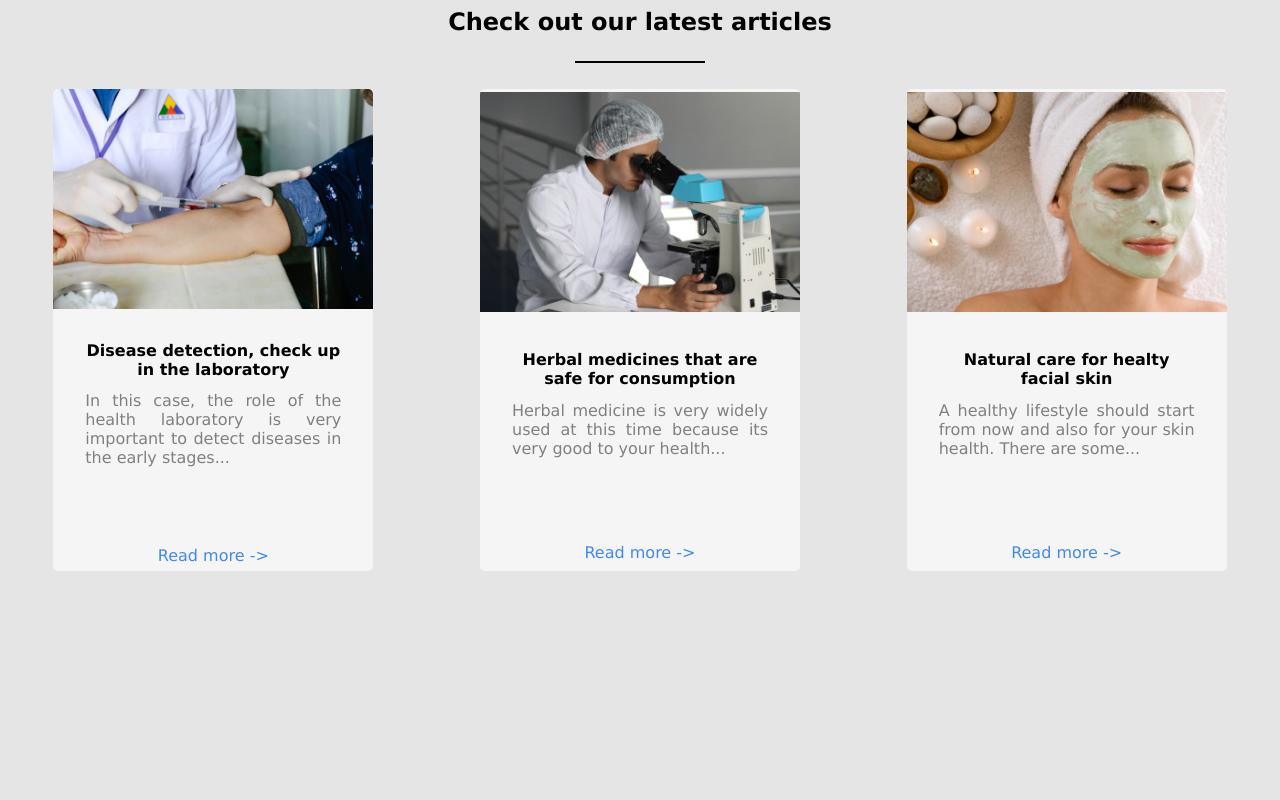
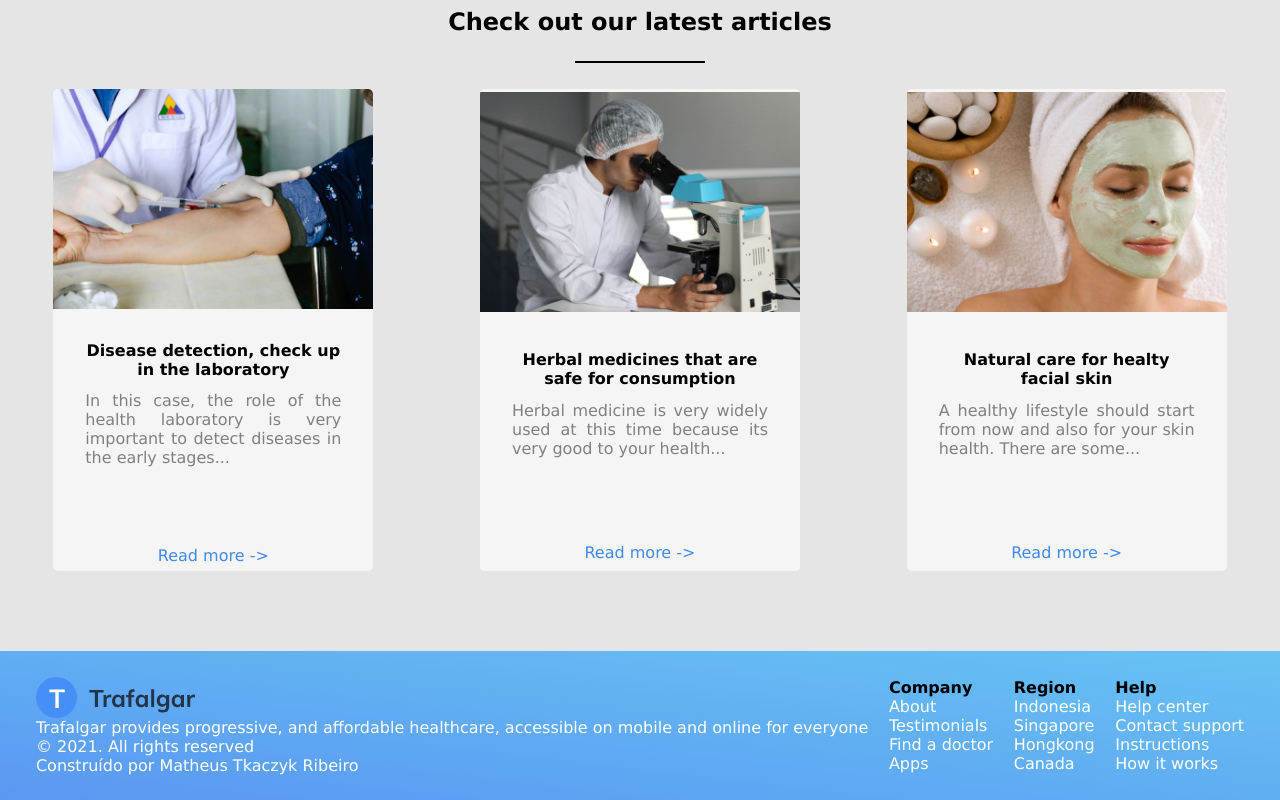
Before and after one commit to matheustkaczyk/trafalgar-landing-page, a React (Vite) app: page / in a window 1280 px wide. Shown: the part 2733-3533 px from the top of the page. Before the commit the page ends 3384 px from the top, so only its background shows below. Built offline with nearby package versions, Linux system fonts and the light colour scheme.

Commit message:
feat: footer estruturado e estilizado

```diff
--- a/src/App.jsx
+++ b/src/App.jsx
@@ -9,6 +9,7 @@ import Leading from './pages/Leading';
 import Services from './pages/Services';
 import Customers from './pages/Customers';
 import Articles from './pages/Articles';
+import Footer from './components/Footer';
 
 function App() {
   return (
@@ -19,6 +20,7 @@ function App() {
       <Leading />
       <Customers />
       <Articles />
+      <Footer />
     </div>
   )
 }
--- a/src/App.scss
+++ b/src/App.scss
@@ -349,3 +349,36 @@ header {
     }
   }
 }
+
+footer {
+  width: 100%;
+
+  .footer-wrapper {
+    display: flex;
+    flex-direction: row;
+    justify-content: space-around;
+    align-items: center;
+    background-image: linear-gradient(to bottom left, #67C3F3, #5A98F2);
+    color: white;
+    padding: 2%;
+
+    .footer-infos {
+      display: flex;
+      flex-direction: column;
+      align-items: flex-start;
+      justify-content: space-around;
+    }
+
+    h4 {
+      color: black;
+    }
+
+    ul {
+      list-style: none;
+
+      li {
+        cursor: pointer;
+      }
+    }
+  }
+}
--- a/src/components/Footer/index.jsx
+++ b/src/components/Footer/index.jsx
@@ -0,0 +1,45 @@
+import logo from '../../assets/logo.svg';
+
+const Footer = () => {
+  return(
+    <footer>
+      <div className='footer-wrapper'>
+        <div className='footer-infos'>
+          <img src={logo} alt="logo" />
+          <p>Trafalgar provides progressive, and affordable healthcare, accessible on mobile and online for everyone</p>
+          <p>© 2021. All rights reserved</p>
+          <p>Construído por Matheus Tkaczyk Ribeiro</p>
+        </div>
+        <div>
+          <h4>Company</h4>
+          <ul>
+            <li>About</li>
+            <li>Testimonials</li>
+            <li>Find a doctor</li>
+            <li>Apps</li>
+          </ul>
+        </div>
+        <div>
+          <h4>Region</h4>
+          <ul>
+            <li>Indonesia</li>
+            <li>Singapore</li>
+            <li>Hongkong</li>
+            <li>Canada</li>
+          </ul>
+        </div>
+        <div>
+          <h4>Help</h4>
+          <ul>
+            <li>Help center</li>
+            <li>Contact support</li>
+            <li>Instructions</li>
+            <li>How it works</li>
+          </ul>
+        </div>
+      </div>
+    </footer>
+  )
+}
+
+export default Footer;
```
